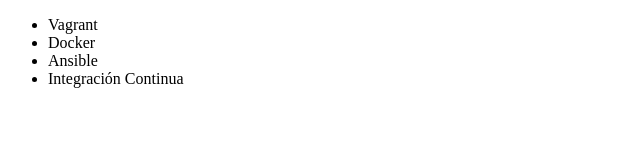
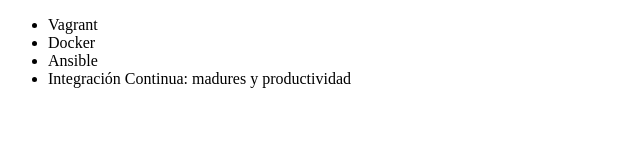
Before and after one commit to brmeza/alura-git, a plain HTML site: page index.html in a window 1280 px wide. Shown: the whole page, without its empty margins (0-640 px from the left). Drawn offline with Linux system fonts and the light colour scheme.

Commit message:
renombrando ultima lista

```diff
--- a/index.html
+++ b/index.html
@@ -9,7 +9,7 @@
          <li> Vagrant </li>
          <li> Docker </li>
          <li> Ansible </li>
-         <li> Integración Continua </li>
+         <li> Integración Continua: madures y productividad </li>
      </ul>
 </body>
 </html>
```
